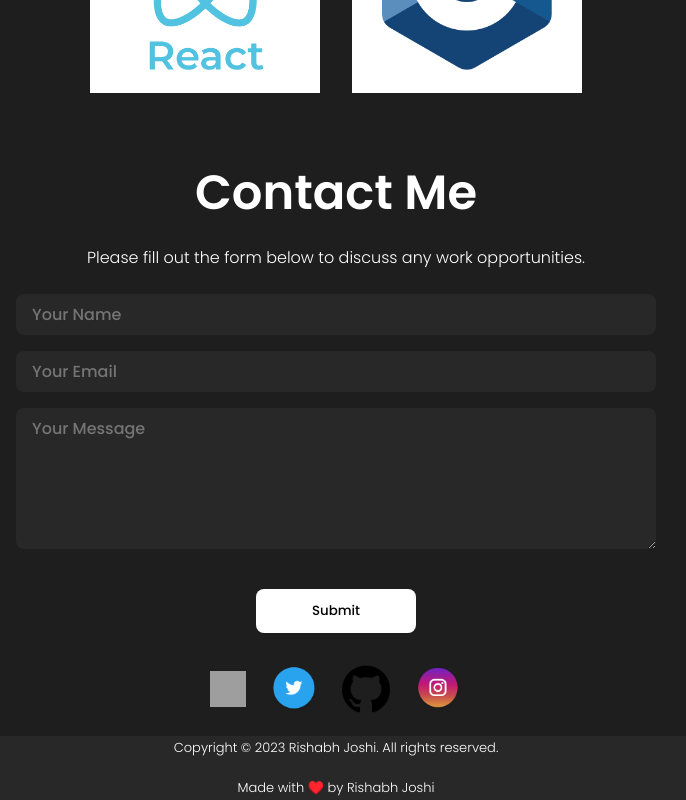
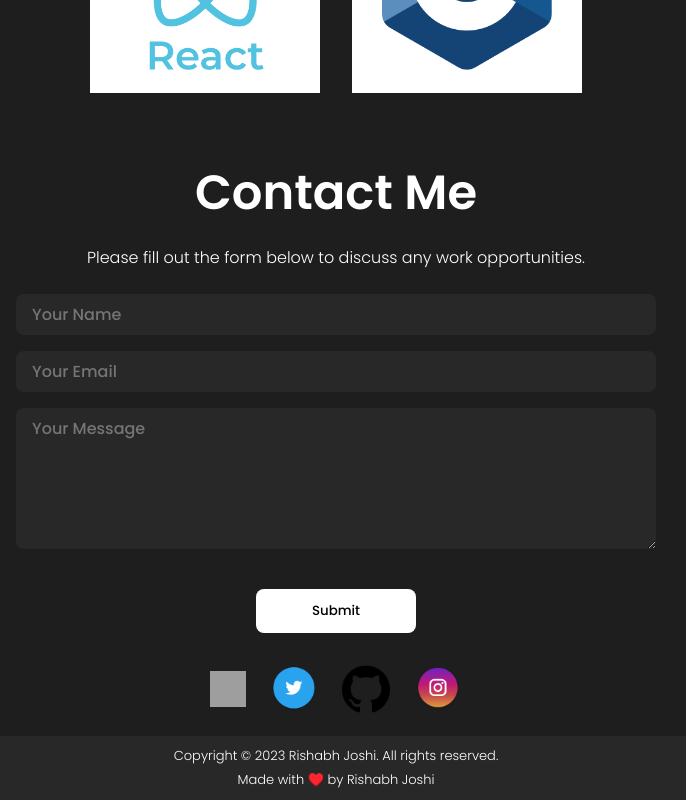
Before and after one commit to rishabhjoshii/Portfolio, a React (Create React App) app: page / in a window 1280 px wide. Shown: the part 3145-3945 px from the top of the page, without its empty margins (304-990 px from the left). Built offline with nearby package versions, Linux system fonts and the light colour scheme; grey boxes are pictures that could not be loaded.

Commit message:
10th commit

```diff
--- a/src/components/Footer/footer.css
+++ b/src/components/Footer/footer.css
@@ -9,3 +9,6 @@
     font-weight: 300;
     font-size: small;
 }
+.madeby{
+    margin-top: 0.2rem;
+}
--- a/src/components/Footer/footer.js
+++ b/src/components/Footer/footer.js
@@ -5,7 +5,7 @@ const Footer = () => {
   return (
     <footer className='footer'>
         Copyright &#169; 2023 Rishabh Joshi. All rights reserved.
-        <br/> <br/>
+        <br/>
         <div className='madeby'>Made with ♥️ by Rishabh Joshi</div>
     </footer>
   )
```
